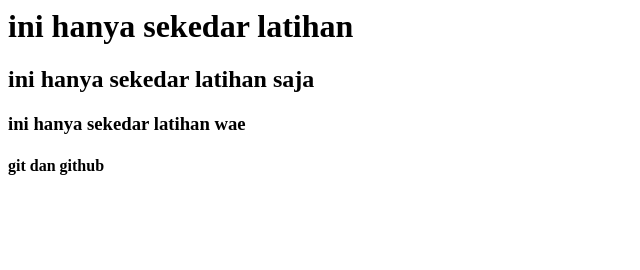
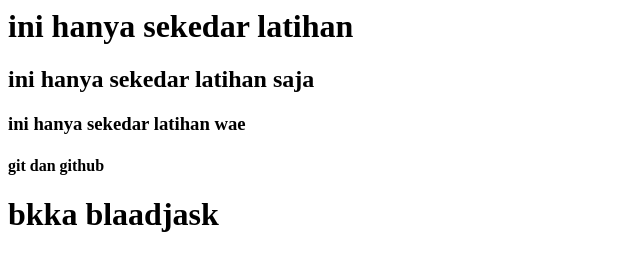
Before and after one commit to milanitaufiq/latihan178, a plain HTML site: page index.html in a window 1280 px wide. Shown: the whole page, without its empty margins (0-640 px from the left). Drawn offline with Linux system fonts and the light colour scheme.

Commit message:
branch baru

```diff
--- a/index.html
+++ b/index.html
@@ -7,5 +7,6 @@
 <h2>ini hanya sekedar latihan saja</h2>
 <h3>ini hanya sekedar latihan wae</h3>
 <h4>git dan github</h4>
+<h1>bkka blaadjask</h1>
 </body>
 </html>
```
